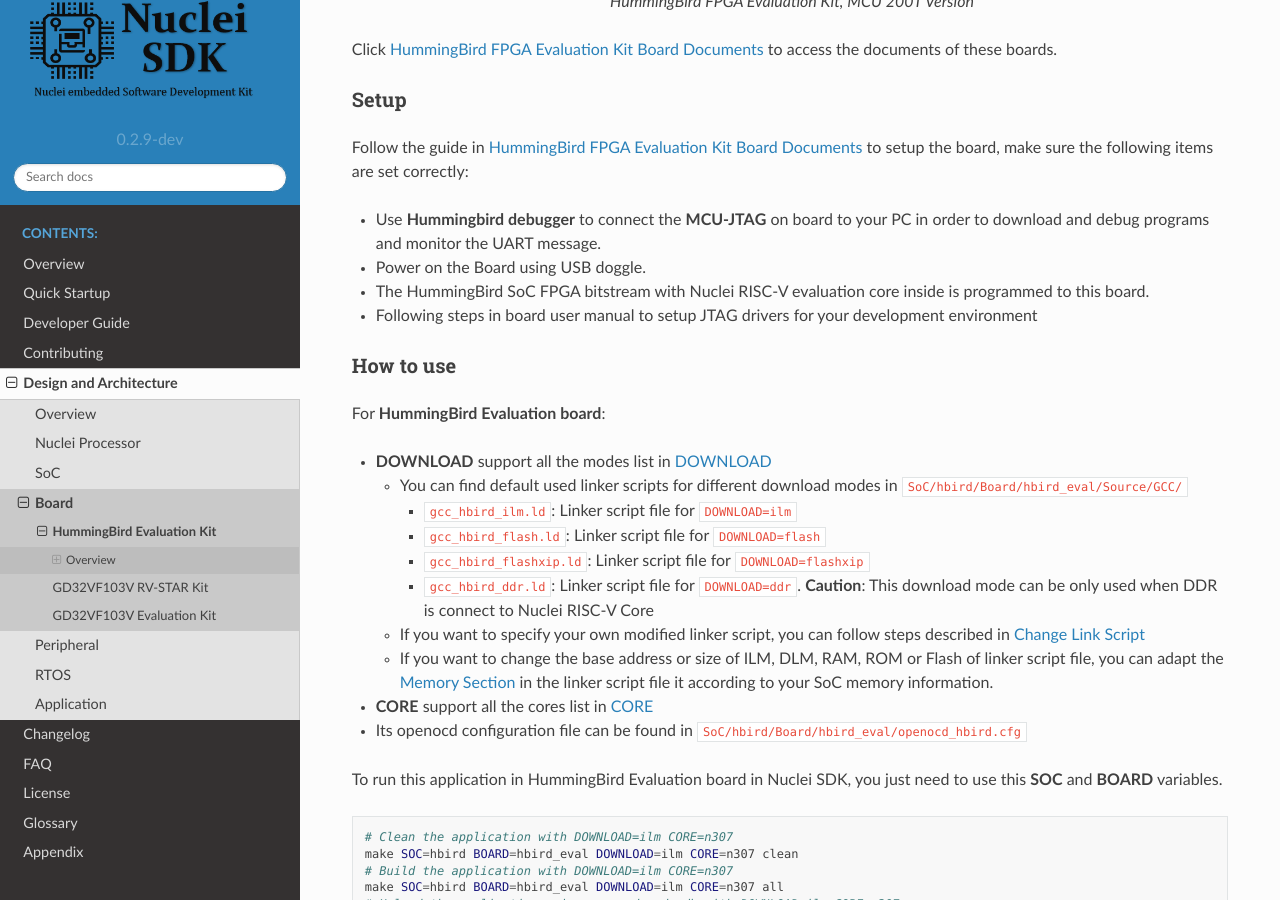
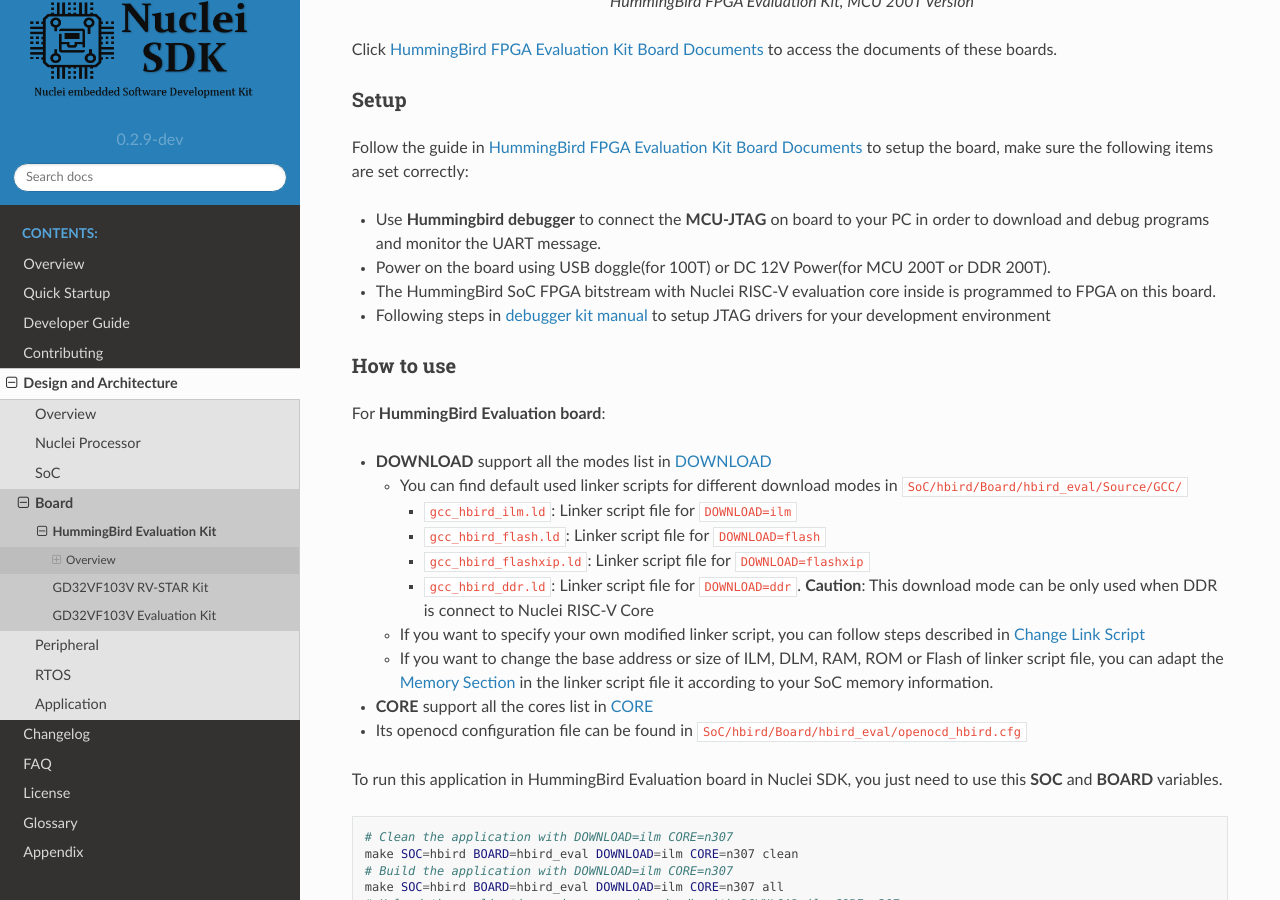
Before and after one commit to Nuclei-Software/nuclei-sdk, a Sphinx documentation site: the page built from doc/source/design/board/hbird_eval.rst, in a window 1280 px wide and 900 px high, scrolled down 2156 px. Built offline with Sphinx 7.4.7 and the Read the Docs theme 2.0.0, drawn with Linux system fonts in a browser that asks for light colours.

Commit message:
doc: update board documentation
Signed-off-by: Huaqi Fang <578567190@qq.com>

```diff
--- a/doc/source/design/board/gd32vf103v_rvstar.rst
+++ b/doc/source/design/board/gd32vf103v_rvstar.rst
@@ -36,7 +36,7 @@
 
 * Connect the USB Type-C port on board to your PC in order to download and
   debug programs and monitor the UART message.
-* Following steps in board user manual to setup JTAG drivers for your development environment
+* Following steps in `RV-STAR user manual`_ to setup JTAG drivers for your development environment
 
 .. _design_board_gd32vf103v_rvstar_usage:
 
--- a/doc/source/design/board/hbird_eval.rst
+++ b/doc/source/design/board/hbird_eval.rst
@@ -75,10 +75,10 @@
 
 * Use **Hummingbird debugger** to connect the **MCU-JTAG** on board to your PC
   in order to download and debug programs and monitor the UART message.
-* Power on the Board using USB doggle.
+* Power on the board using USB doggle(for 100T) or DC 12V Power(for MCU 200T or DDR 200T).
 * The HummingBird SoC FPGA bitstream with Nuclei RISC-V evaluation core inside
-  is programmed to this board.
-* Following steps in board user manual to setup JTAG drivers for your development environment
+  is programmed to FPGA on this board.
+* Following steps in `debugger kit manual`_ to setup JTAG drivers for your development environment
 
 .. _design_board_hbird_eval_use:
 
@@ -134,3 +134,4 @@
 .. _HummingBird FPGA Evaluation Kit Board Documents: https://nucleisys.com/developboard.php
 .. _Memory Section: https://sourceware.org/binutils/docs/ld/MEMORY.html
 .. _Nuclei Linux SDK: https://github.com/Nuclei-Software/nuclei-linux-sdk
+.. _debugger kit manual: https://www.nucleisys.com/theme/package/Nuclei_FPGA_DebugKit_Intro.pdf
```
Also changed, not shown: other parts of doc/source/design/board/gd32vf103v_rvstar.rst (+1 -0 lines).
